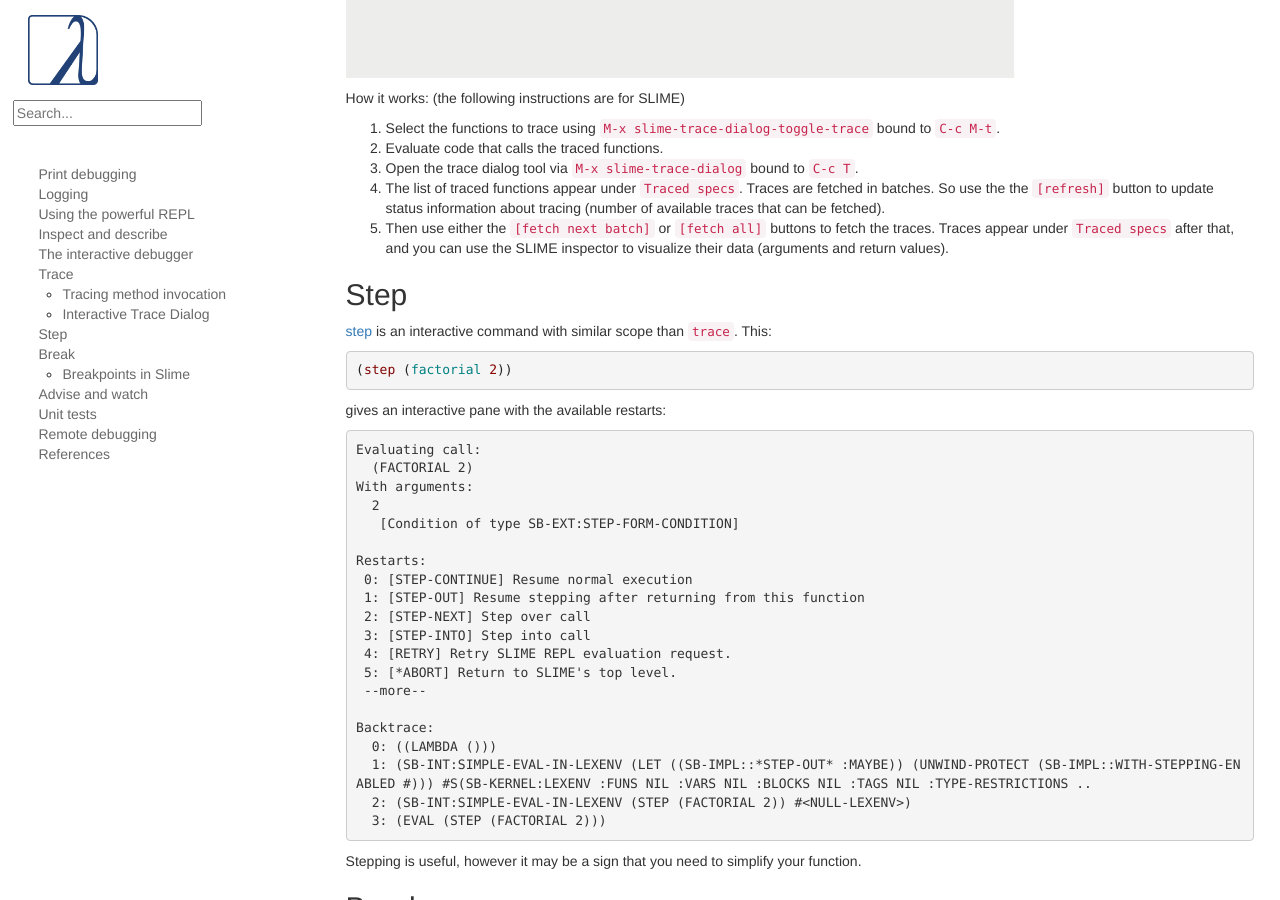
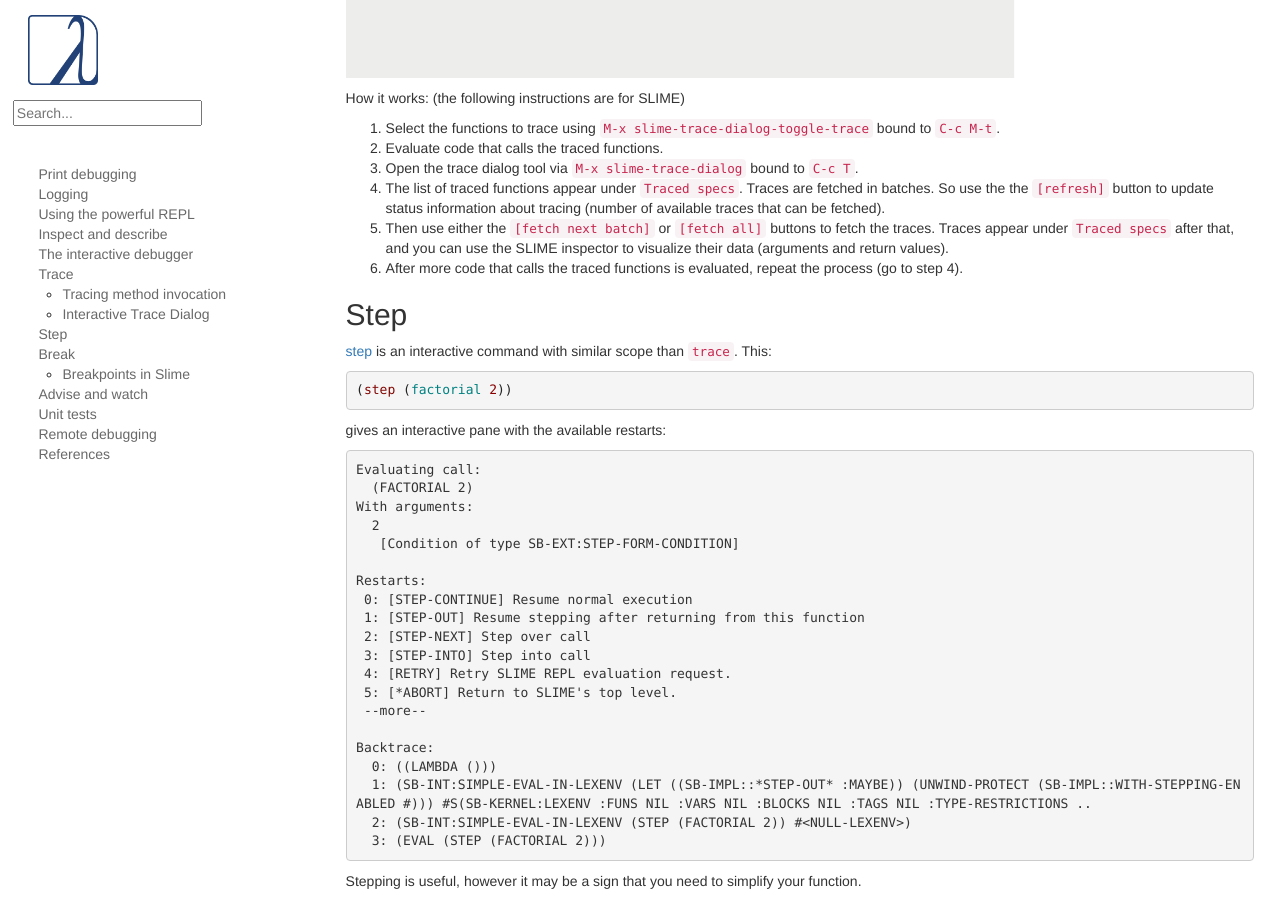
Before and after one commit to LispCookbook/cl-cookbook, a Jekyll site: the page built from debugging.md, in a window 1280 px wide and 900 px high, scrolled down 4747 px. Built offline with Jekyll 4.4.1, drawn with Linux system fonts in a browser that asks for light colours.

Commit message:
trace-dialog: another instruction item

```diff
--- a/debugging.md
+++ b/debugging.md
@@ -286,6 +286,7 @@ How it works: (the following instructions are for SLIME)
 4. The list of traced functions appear under `Traced specs`.
 Traces are fetched in batches. So use the the `[refresh]` button to update status information about tracing (number of available traces that can be fetched).
 5. Then use either the `[fetch next batch]` or `[fetch all]` buttons to fetch the traces. Traces appear under `Traced specs` after that, and you can use the SLIME inspector to visualize their data (arguments and return values).
+6. After more code that calls the traced functions is evaluated, repeat the process (go to step 4).
 
 ## Step
 
```
